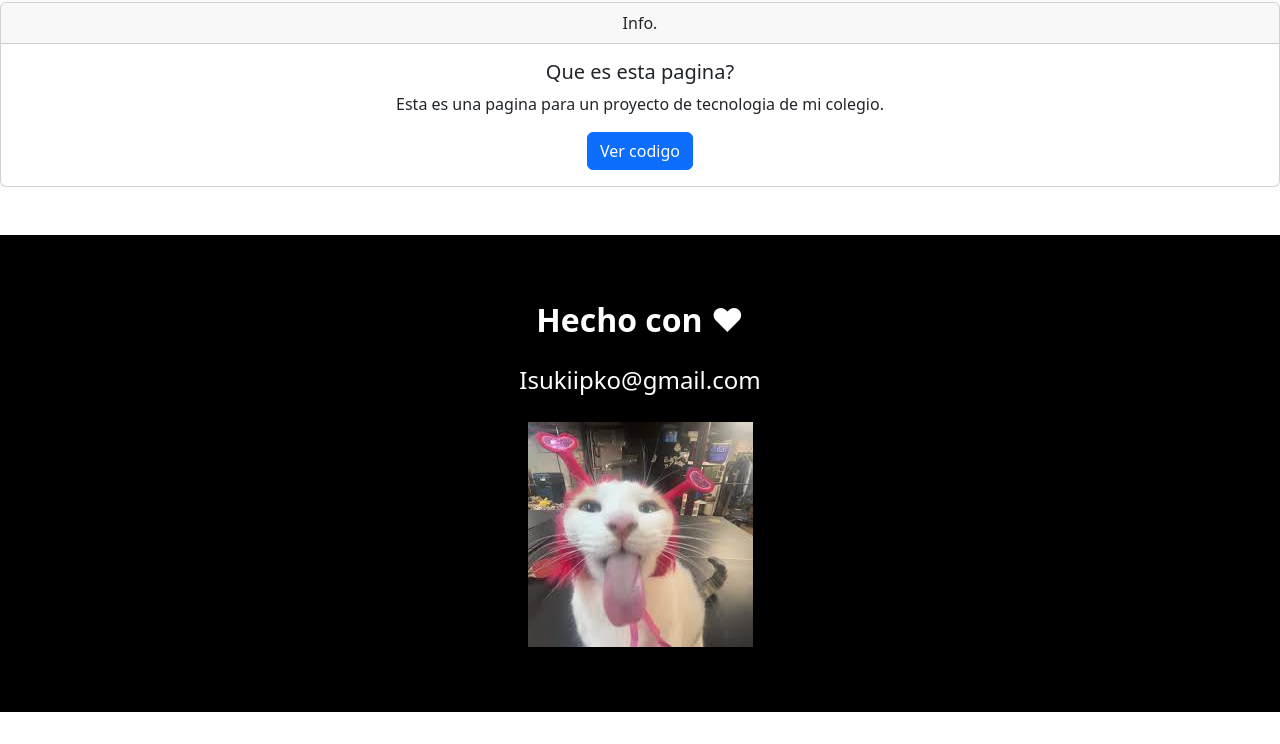
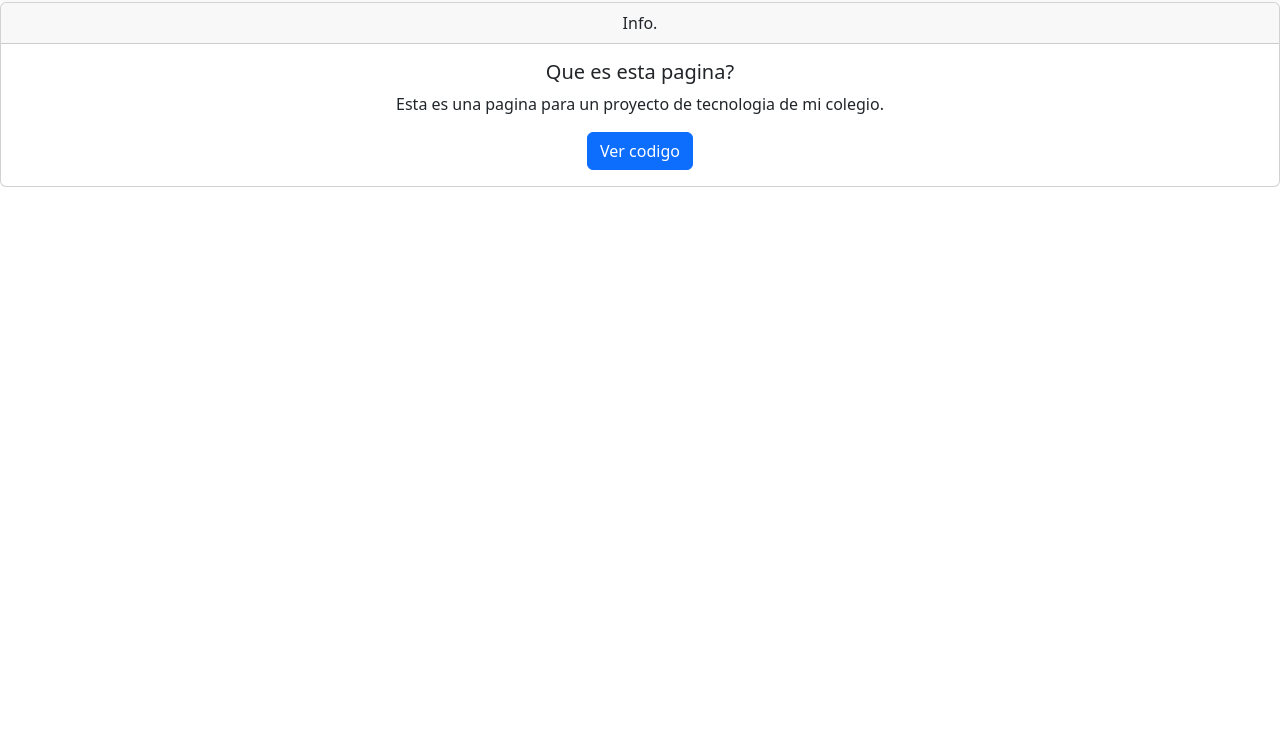
Before and after one commit to Isukiipko/Natur, a plain HTML site: page Info.html in a window 1280 px wide. Shown: the part 56-800 px from the top of the page. Drawn offline with nearby package versions, Linux system fonts and the light colour scheme.

Commit message:
CHAO GATO

```diff
--- a/Info.html
+++ b/Info.html
@@ -42,17 +42,6 @@
               </div>
             </div>
         </div>
-<footer class="container-fluid text-center">
-  <div class="row">
-    <div class="  ">
-      <h3>Hecho con ♥</h3>
-      <br>
-      <h4>Isukiipko@gmail.com</h4>
-      <br>
-      <img src="./img/Untitled.jpg" alt="">
-    </div>
-  </div>
-</footer>
     <script src="https://cdn.jsdelivr.net/npm/bootstrap@5.3.3/dist/js/bootstrap.bundle.min.js" integrity="sha384-YvpcrYf0tY3lHB60NNkmXc5s9fDVZLESaAA55NDzOxhy9GkcIdslK1eN7N6jIeHz" crossorigin="anonymous"></script>
 </body>
 </html>
```
